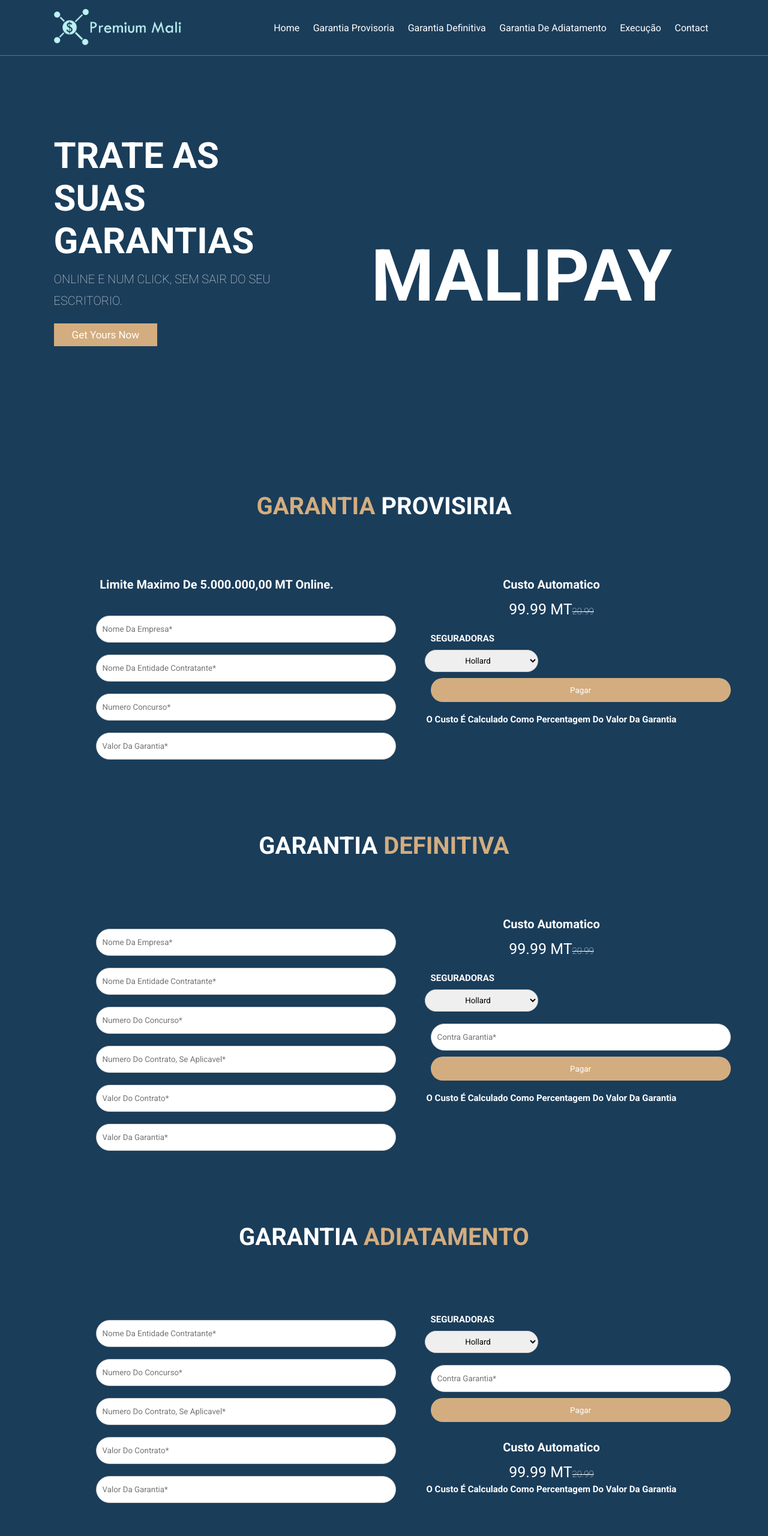
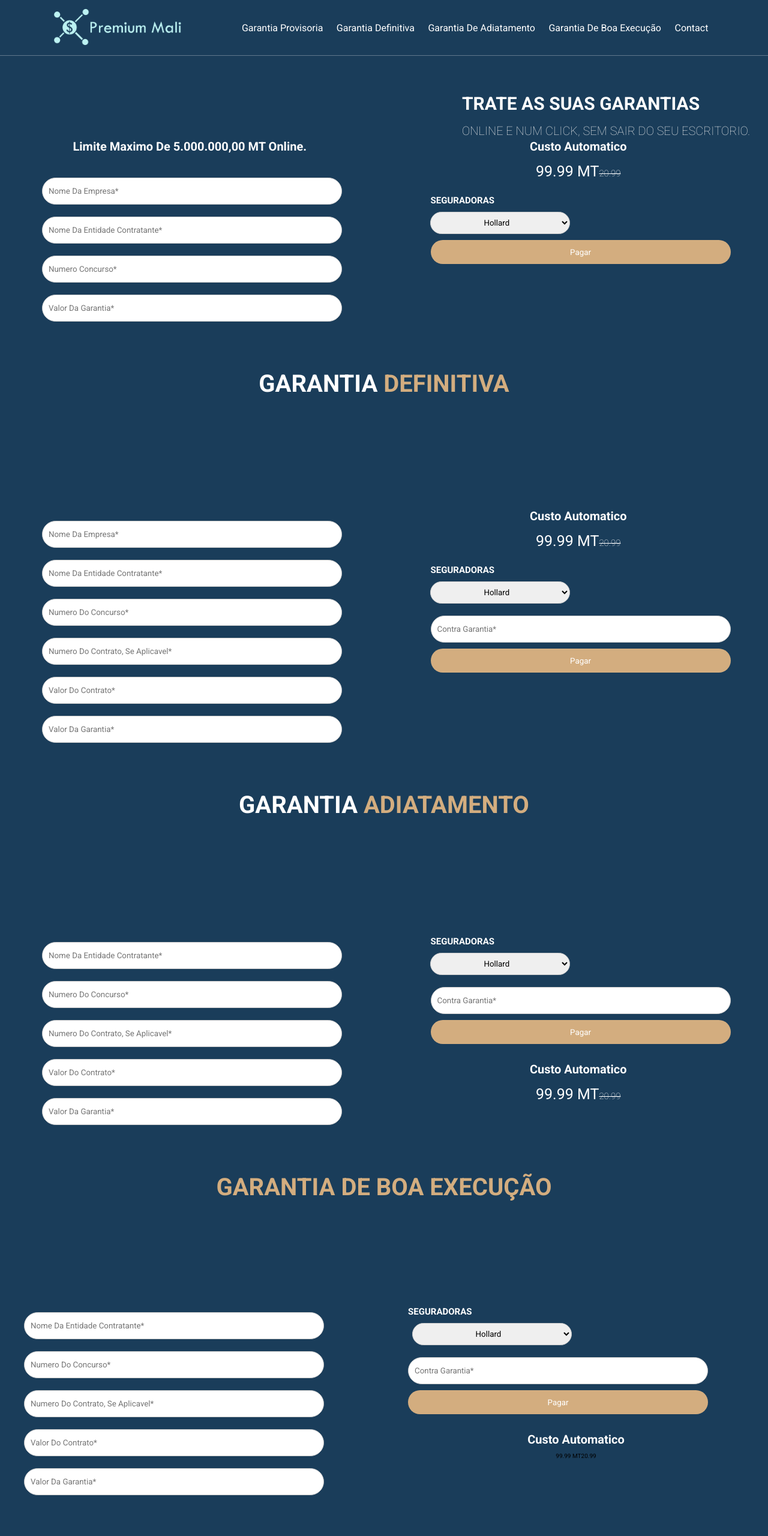
Before and after one commit to CornelioPedro/github-pages, a plain HTML site: page index.html in a window 1280 px wide. Shown: the top 2560 px of the page at 60% size. Drawn offline with Linux system fonts and the light colour scheme.

Commit message:
melorias

```diff
--- a/css/style.css
+++ b/css/style.css
@@ -133,16 +133,15 @@
     background: var(--bg);
 }
 
-section{
-    padding:2rem 7%;
-}
+
 
 .heading{
     text-align: center;
     color:#fff;
     text-transform: uppercase;
-    padding-bottom: 3.5rem;
+    padding-bottom: 12.5rem;
     font-size: 4rem;
+    top: 300px;
 }
 
 .heading span{
@@ -297,19 +296,20 @@
 }
 
 .home{
-    min-height: 100vh;
+    min-height: 50vh;
     display: flex;
     align-items: center;
     background-size: #1A3D5A;
     background-position: center;
-}
+    position: absolute;
 
-.home{
-    max-width: 60rem;
+    right: -290px;
+    width: 800px
+
 }
 
 .home h3{
-    font-size: 6rem;
+    font-size: 3rem;
     text-transform: uppercase;
     color:#fff;
 }
@@ -394,6 +394,8 @@
     color:var(--black);
 }
 
+
+
 .products .box-container{
     display: grid;
     grid-template-columns: repeat(auto-fit, minmax(30rem, 1fr));
@@ -456,11 +458,11 @@
 .review .box-container{
     display: grid;
     grid-template-columns: repeat(auto-fit, minmax(30rem, 1fr));
-    gap:1.5rem;
+
 }
 
 .review .box-container .box{
-    border:var(--border);
+
     text-align: center;
     padding:3rem 2rem;
 }
--- a/index.html
+++ b/index.html
@@ -41,11 +41,10 @@
     </a>
 
     <nav class="navbar">
-        <a href="#home">home</a>
-        <a href="#about">Garantia Provisoria</a>
-        <a href="#menu">Garantia Definitiva</a>
+        <a href="#menu">Garantia Provisoria</a>
+        <a href="#defi">Garantia Definitiva</a>
         <a href="#products">Garantia De Adiatamento</a>
-        <a href="#review">Execução</a>
+        <a href="#review">Garantia de Boa Execução</a>
         <a href="#contact">contact</a>
     </nav>
 
@@ -60,15 +59,7 @@
     <div class="content">
         <h3>TRATE AS SUAS GARANTIAS</h3>
         <p>Online e num click, sem sair do seu escritorio.</p>
-        <a href="#" class="btn">get yours now</a>
     </div>
-    <div class="extras">
-        <div class="malipay">
-            <h1>MaliPay</h1>
-        </div>
-    </div><!--extras-->
-
-
 </section>
 
 <!-- home section ends -->
@@ -103,7 +94,7 @@
                 </select>
                 <input type="submit" name="" value="Pagar" onclick="cartao()">
             </form>
-            <h2 id="demo">O	custo é calculado como percentagem	do valor da	garantia</h2>
+            <h2 id="demo"></h2>
 
         </div>
 
@@ -140,7 +131,7 @@
 
 <!-- menu section starts  -->
 
-<section class="menu" id="menu">
+<section class="menu" id="defi">
 
     <h1 class="heading"> Garantia <span>Definitiva</span> </h1>
 
@@ -171,7 +162,7 @@
                 <input type="number" placeholder="Contra Garantia*">
                 <input type="submit" name="" value="Pagar" onclick="cartao()">
             </form>
-            <h2 id="demo">O	custo é calculado como percentagem	do valor da	garantia</h2>
+            <h2 id="demo"></h2>
 
         </div>
 
@@ -208,7 +199,7 @@
             </form>
             <h3>Custo Automatico</h3>
             <div class="price">99.99 MT<span>20.99</span></div>
-            <h2 id="demo">O	custo é calculado como percentagem	do valor da	garantia</h2>
+            <h2 id="demo"></h2>
 
         </div>
 
@@ -223,7 +214,38 @@
 
 <section class="review" id="review">
 
-    <h1 class="heading">  <span>Execução</span> </h1>
+    <h1 class="heading">  <span>Garantia de Boa Execução</span> </h1>
+
+    <div class="box-container">
+
+        <div class="box">
+          <form action="">
+                <input type="text" placeholder="Nome da Entidade Contratante*" >
+                <input type="text" placeholder="Numero do Concurso*">
+                <input type="number" placeholder="Numero do Contrato, se Aplicavel*">
+                <input type="number" placeholder="Valor do Contrato*">
+                <input type="number" placeholder="Valor da Garantia*">
+            </form>
+        </div>
+
+        <div class="box">
+           <form action="">
+                  <h1>seguradoras</h1>
+                <select name="seguradoras" id="content">
+                    <option value="volvo">Hollard</option>
+                    <option value="saab">Austral Seguros</option>
+                    <option value="opel">Palma Seguros</option>
+                </select>
+                <input type="number" placeholder="Contra Garantia*">
+                <input type="submit" name="" value="Pagar" onclick="cartao()">
+            </form>
+            <h3>Custo Automatico</h3>
+            <div class="price">99.99 MT<span>20.99</span></div>
+            <h2 id="demo"></h2>
+
+        </div>
+
+    </div>
 
     <!--div class="box-container">
 
@@ -371,11 +393,10 @@
     </div>
 
     <div class="links">
-        <a href="#home">home</a>
-        <a href="#about">Garantia Provisoria</a>
-        <a href="#menu">Garantia Definitiva</a>
+        <a href="#menu">Garantia Provisoria</a>
+        <a href="#defi">Garantia Definitiva</a>
         <a href="#products">Garantia De Adiatamento</a>
-        <a href="#review">Execução</a>
+        <a href="#review">Garantia de Boa Execução</a>
         <a href="#contact">contact</a>
     </div>
 
```
